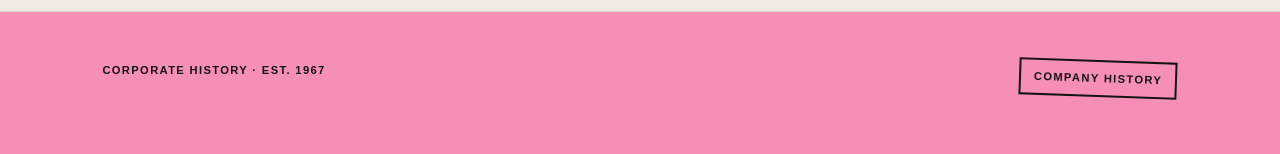
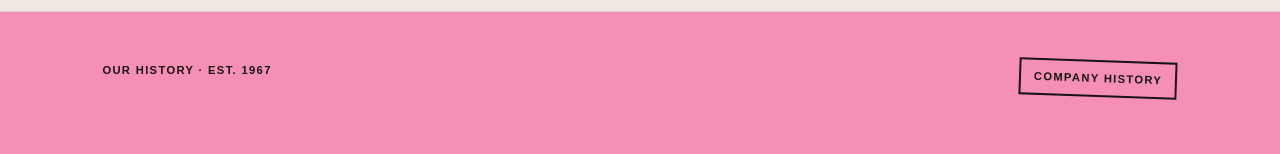
Before and after one commit to OWelton-Rosie/LESBIANADE.com, a SvelteKit app: page /company/history in a window 1280 px wide. Shown: the part 196-350 px from the top of the page. Built offline with nearby package versions, Linux system fonts and the light colour scheme.

Commit message:
Refine product and company information

```diff
--- a/src/routes/company/history/+page.svelte
+++ b/src/routes/company/history/+page.svelte
@@ -9,7 +9,7 @@
 
 <section class="history-header">
     <div class="history-header-top">
-        <p class="eyebrow">CORPORATE HISTORY · EST. 1967</p>
+        <p class="eyebrow">OUR HISTORY · EST. 1967</p>
         <span class="classification">COMPANY HISTORY</span>
     </div>
 
@@ -225,10 +225,9 @@
 
             <div class="timeline-content">
                 <p class="eyebrow">RESEARCH & DEVELOPMENT</p>
-                <h3>THE 67TH INGREDIENT.</h3>
+                <h3>THE FINAL INGREDIENT.</h3>
                 <p>
-                    Following years of intensive research, the
-                    laboratory confirms the existence of a
+                    Following years of product development, our research team confirmed the addition of a
                     sixty-seventh active ingredient.
                 </p>
                 <p>
```
